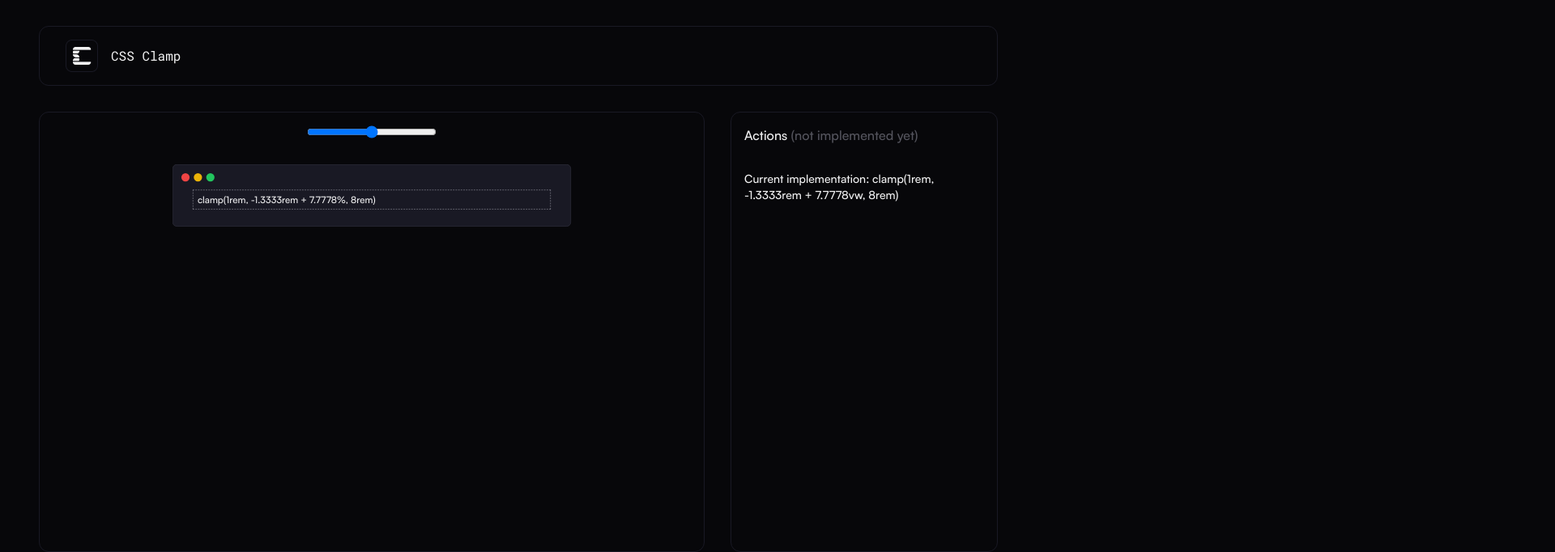
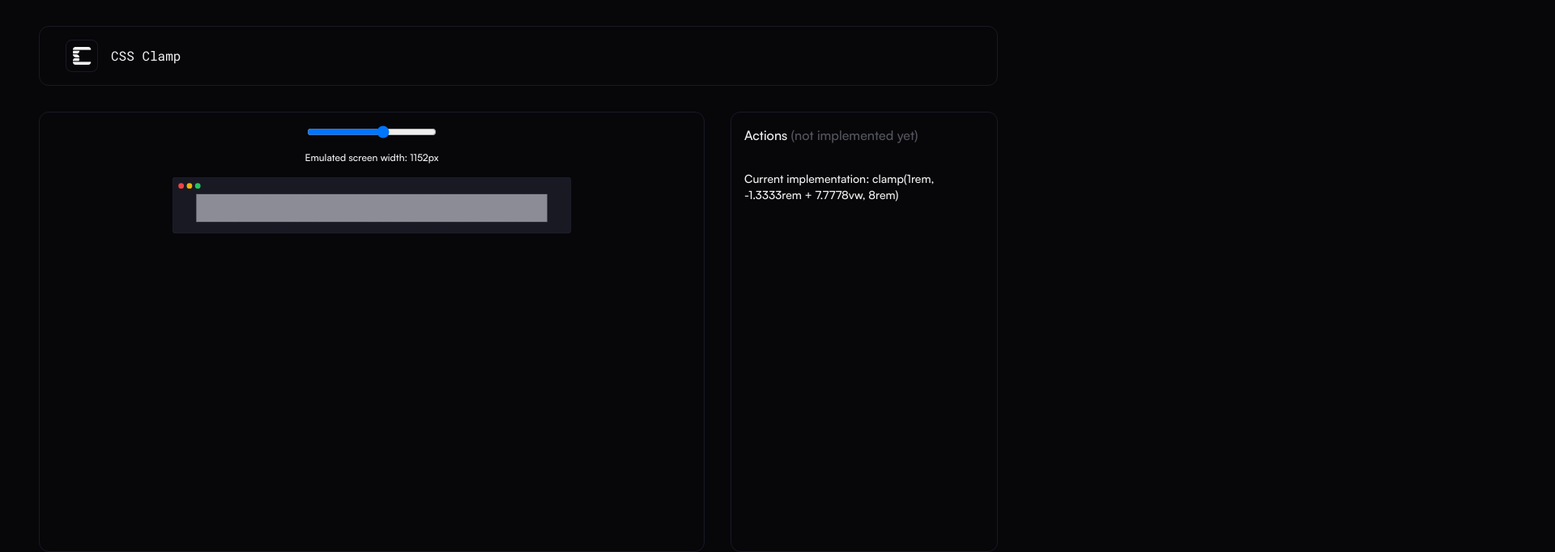
Before and after one commit to Willem-Jaap/cssclamp, a Next.js app: page / in a window 1280 px wide. Shown: the top 682 px of the page at 81% size, 1920 px wide, since content can reach past the window. Built offline with nearby package versions, Linux system fonts and the light colour scheme.

Commit message:
feat: add emulated screen width, correct sizing for all screen sizes

```diff
--- a/src/components/misc/preview.tsx
+++ b/src/components/misc/preview.tsx
@@ -1,23 +1,21 @@
 'use client';
 
-import { type ChangeEvent, type ReactNode, useEffect, useRef } from 'react';
+import { type ChangeEvent, useEffect, useRef, useState } from 'react';
 
 import { animated, useSpring } from '@react-spring/web';
 
 interface ClampedProps {
-    children: ReactNode;
     clamp: string;
 }
 
 const Clamped = ({ clamp }: ClampedProps) => {
     return (
         <div
-            className="border border-dashed border-neutral-400 text-lg px-2 py-1"
+            className="border border-dashed border-neutral-400 text-lg px-2 py-1 bg-neutral-400 h-20"
             style={{
                 margin: `0 ${clamp}`,
-            }}>
-            {clamp}
-        </div>
+            }}
+        />
     );
 };
 
@@ -25,10 +23,14 @@ const Preview = () => {
     const previewRef = useRef<HTMLDivElement>(null);
     const screenContainerRef = useRef<HTMLDivElement>(null);
     const screenRef = useRef<HTMLDivElement>(null);
-    const [{ width }, api] = useSpring(() => ({ width: 60 }));
+    const [currentPercentage, setCurrentPercentage] = useState<number>(60);
+    const [{ width }, api] = useSpring(() => ({
+        width: 60,
+    }));
 
     const onChange = (e: ChangeEvent<HTMLInputElement>) => {
-        api.start({ width: +Number(e.target.value) });
+        api.start({ width: Number(e.target.value) });
+        setCurrentPercentage(Number(e.target.value));
     };
 
     const centerPreviewScreen = () => {
@@ -50,13 +52,11 @@ const Preview = () => {
         // Set the initial screen scale
         const onResize = () => {
             const width = previewRef.current?.clientWidth;
-            const screenWidth = window.innerWidth;
-
-            const percentage = width ? width / screenWidth : 0;
-            // setScreenScale(percentage);
-            if (!screenRef.current || !previewRef.current || !screenContainerRef.current) return;
-
-            screenRef.current.style.transform = `scale(${percentage})`;
+            const scale = width ? width / 1920 : 0;
+            if (!screenRef.current || !previewRef.current || !screenContainerRef.current) {
+                return;
+            }
+            screenRef.current.style.transform = `scale(${scale})`;
             centerPreviewScreen();
         };
         onResize();
@@ -78,31 +78,35 @@ const Preview = () => {
                 min="0"
                 max="100"
                 step="1"
+                defaultValue="60"
                 onChange={onChange}
             />
+            <div className="inline whitespace-nowrap 2xl:hidden text-xs mx-auto mb-4">
+                Emulated screen width: {Math.round((1920 / 100) * currentPercentage)}px
+            </div>
             <div
-                className="absolute left-0 mt-12 w-screen overflow-hidden"
+                className="absolute left-0 mt-16 2xl:mt-12 w-[1920px] overflow-hidden"
                 ref={screenContainerRef}>
                 <animated.div
                     className="relative h-full rounded-lg bg-neutral-800 pt-12 pb-8 border border-neutral-700 overflow-hidden scale-0 origin-top-left"
                     style={{
                         width: width.to(w => {
                             centerPreviewScreen();
-                            return `${w}vw`;
+                            return `${(w * 1920) / 100}px`;
                         }),
                     }}
                     ref={screenRef}>
                     <div className="absolute top-4 left-4">
-                        {/* Browser safari controls  */}
                         <div className="flex items-center gap-2">
                             <div className="w-4 h-4 rounded-full bg-red-500" />
                             <div className="w-4 h-4 rounded-full bg-yellow-500" />
                             <div className="w-4 h-4 rounded-full bg-green-500" />
                         </div>
                     </div>
-                    <Clamped clamp="clamp(1rem, -1.3333rem + 7.7778%, 8rem)">
-                        {width.to(w => `${w}%`).get()}
-                    </Clamped>
+                    <div className="absolute top-3 left-1/2 -translate-x-1/2 whitespace-nowrap text-lg max-2xl:hidden">
+                        Emulated screen width: {Math.round((1920 / 100) * currentPercentage)}px
+                    </div>
+                    <Clamped clamp="clamp(1rem, -1.3333rem + 7.7778%, 8rem)" />
                 </animated.div>
             </div>
         </div>
```
